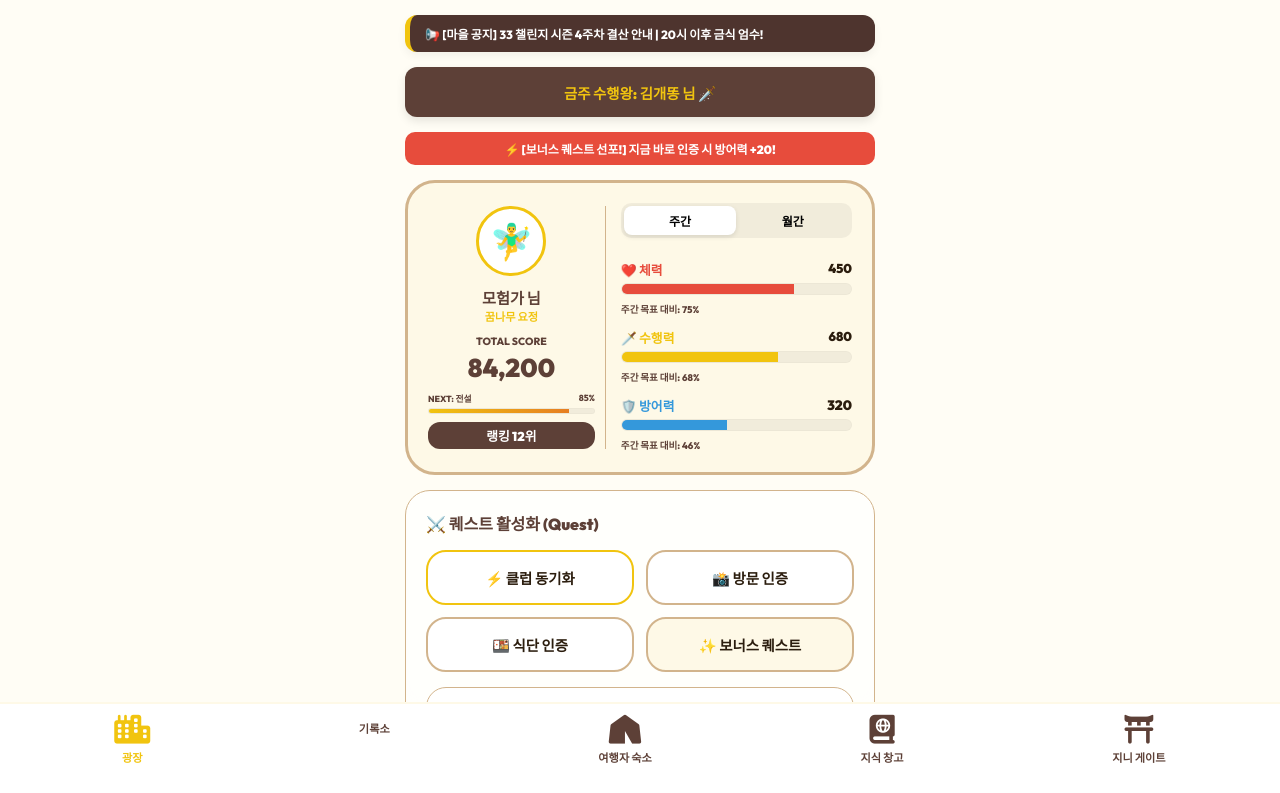
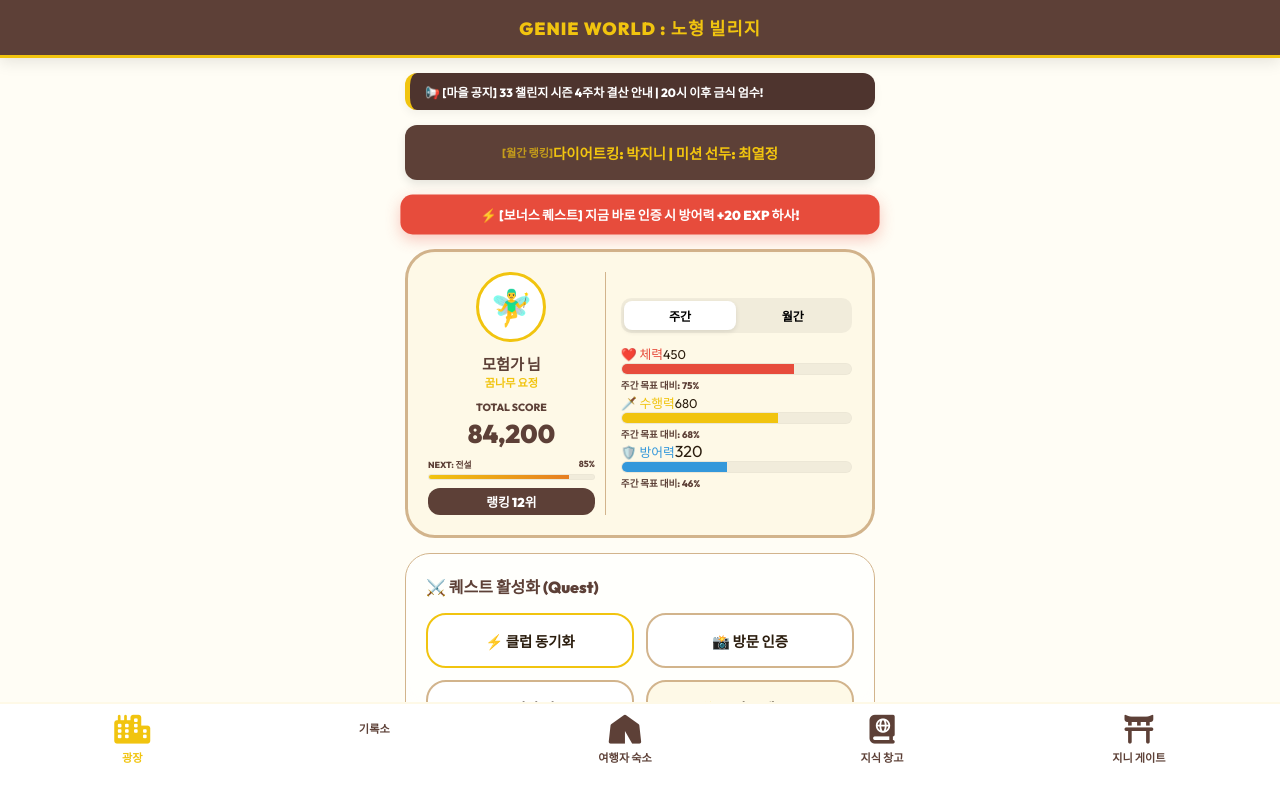
Before and after one commit to hamchorom-jeju/jumping-web, a website: page index.html in a window 1280 px wide. Both pictures are taken after a click on the element "✨ 보너스 퀘스트". Shown: the top 793 px of the page. Drawn offline with Linux system fonts and the light colour scheme.

Commit message:
feat: Implement App Header and 3-Tier Ranking Ticker v44.8

```diff
--- a/dashboard.js
+++ b/dashboard.js
@@ -1,6 +1,6 @@
 /**
- * Nohyung Village Dashboard Logic (v44.7 - Surgical Banner Separation)
- * Features: Separated Notice & Ranking Tickers, Immutable Status Window v44.0 Logic
+ * Nohyung Village Dashboard Logic (v44.8 - Multi-Tier Ranking & Global Header)
+ * Features: 3-Tier Ranking Ticker (Weekly/Monthly/Total), App Header Ready
  */
 
 const Village = {
@@ -38,12 +38,34 @@ const Village = {
         ]
     },
 
+    // 🏆 Multi-Tier Ranking Data
+    rankings: [
+        { type: "금주 랭킹", content: "체력왕: 홍길동 | 미션왕: 김개똥 | 수호왕: 이성실" },
+        { type: "월간 랭킹", content: "다이어트킹: 박지니 | 미션 선두: 최열정" },
+        { type: "토탈 랭킹", content: "1위: 전설모험가 | 2위: 꾸준지존 | 3위: 열정맨" }
+    ],
+    currentRankIndex: 0,
+
     init() {
-        console.log("v44.7 Surgical Revert & Banner Separation Initialized.");
+        console.log("v44.8 Global Header & 3-Tier Ticker Initialized.");
         this.renderAll();
         this.updateEvolution();
         this.startTicker();
         this.bindEvents();
+    },
+
+    startTicker() {
+        const ticker = document.getElementById('ranking-ticker');
+        setInterval(() => {
+            this.currentRankIndex = (this.currentRankIndex + 1) % this.rankings.length;
+            const r = this.rankings[this.currentRankIndex];
+            ticker.style.opacity = 0;
+            setTimeout(() => {
+                ticker.innerHTML = `<span style="font-size:0.7rem; opacity:0.7; display:block; margin-bottom:2px;">[${r.type}]</span>${r.content}`;
+                ticker.style.opacity = 1;
+                ticker.style.transition = 'opacity 0.5s';
+            }, 500);
+        }, 5000);
     },
 
     renderAll() {
@@ -125,25 +147,6 @@ const Village = {
         }
     },
 
-    startTicker() {
-        const ticker = document.getElementById('ranking-ticker');
-        let idx = 0;
-        const ranks = [
-            "금주 체력왕: 홍길동 님 ✨",
-            "금주 수행왕: 김개똥 님 🗡️",
-            "금주 수호왕: 이성실 님 🛡️"
-        ];
-        setInterval(() => {
-            idx = (idx + 1) % ranks.length;
-            ticker.style.opacity = 0;
-            setTimeout(() => {
-                ticker.innerText = ranks[idx];
-                ticker.style.opacity = 1;
-                ticker.style.transition = 'opacity 0.5s';
-            }, 500);
-        }, 5000);
-    },
-
     bindEvents() {
         const slider = document.getElementById('water-range');
         if (slider) {
--- a/index.css
+++ b/index.css
@@ -29,6 +29,22 @@ body {
     padding-bottom: 120px;
 }
 
+/* --- 🏛️ GLOBAL APP HEADER (v44.8 New) --- */
+.v-global-header {
+    background: var(--v-wood);
+    color: var(--gold);
+    padding: 15px 20px;
+    text-align: center;
+    border-bottom: 3px solid var(--gold);
+    box-shadow: 0 4px 15px rgba(0,0,0,0.1);
+}
+
+.v-global-header h1 {
+    font-size: 1.1rem;
+    font-weight: 900;
+    letter-spacing: 1px;
+}
+
 .v-container {
     max-width: 500px;
     margin: 0 auto;
@@ -38,7 +54,7 @@ body {
     gap: 15px;
 }
 
-/* --- 📜 SEPARATED BANNERS (v44.7 Surgical Separation) --- */
+/* --- 📜 SEPARATED BANNERS --- */
 .v-banner-notice {
     background: #4e342e;
     color: #fff;
@@ -58,7 +74,7 @@ body {
     font-size: 0.9rem;
     font-weight: 900;
     text-align: center;
-    min-height: 50px;
+    min-height: 55px;
     display: flex;
     align-items: center;
     justify-content: center;
@@ -68,12 +84,20 @@ body {
 .v-sudden-bar {
     background: var(--health);
     color: #fff;
-    padding: 8px 15px;
-    border-radius: 10px;
-    font-size: 0.75rem;
+    padding: 10px 15px;
+    border-radius: 12px;
+    font-size: 0.8rem;
     font-weight: 900;
-    display: none;
+    display: none; /* Shown via Trigger */
     text-align: center;
+    box-shadow: 0 5px 15px rgba(231, 76, 60, 0.3);
+    animation: pulse 2s infinite;
+}
+
+@keyframes pulse {
+    0% { transform: scale(1); }
+    50% { transform: scale(1.02); }
+    100% { transform: scale(1); }
 }
 
 /* --- 📋 STATUS WINDOW v44.0 (NEVER TOUCH - IMMUTABLE) --- */
@@ -110,91 +134,16 @@ body {
     padding: 4px 10px; border-radius: 12px; font-size: 0.8rem; font-weight: 900;
 }
 
-/* Ability Gauges */
-.gauge-section {
-    display: flex;
-    flex-direction: column;
-    gap: 12px;
-}
-
-.gauge-item {
-    display: flex;
-    flex-direction: column;
-    gap: 4px;
-}
-
-.gauge-header {
-    display: flex;
-    justify-content: space-between;
-    font-size: 0.85rem;
-    font-weight: 900;
-}
-
-.gauge-bar-bg {
-    background: rgba(0,0,0,0.05);
-    height: 12px;
-    border-radius: 6px;
-    overflow: hidden;
-    border: 1px solid rgba(0,0,0,0.02);
-}
-
-.gauge-fill {
-    height: 100%;
-    transition: width 1s cubic-bezier(0.175, 0.885, 0.32, 1.275);
-}
+.gauge-bar-bg { background: rgba(0,0,0,0.05); height: 12px; border-radius: 6px; overflow: hidden; border: 1px solid rgba(0,0,0,0.02); }
+.gauge-fill { height: 100%; transition: width 1s cubic-bezier(0.175, 0.885, 0.32, 1.275); }
 
 /* --- ⚔️ QUEST HUB --- */
-.v-quest-hub {
-    background: rgba(255,255,255,0.7);
-    backdrop-filter: blur(10px);
-    border-radius: 25px;
-    padding: 20px;
-    border: 1px solid var(--v-border);
-}
-
-.v-btn-grid {
-    display: grid;
-    grid-template-columns: repeat(2, 1fr);
-    gap: 12px;
-}
-
-.v-action-btn {
-    background: #fff;
-    border: 2px solid var(--v-border);
-    padding: 15px 10px;
-    border-radius: 20px;
-    text-align: center;
-    cursor: pointer;
-    font-weight: 900;
-    font-size: 0.9rem;
-}
-
-/* --- 📋 HABIT & PLUS --- */
-.habit-plus-section {
-    background: rgba(255,255,255,0.5);
-    border-radius: 25px;
-    padding: 20px;
-    border: 1px solid rgba(93, 64, 55, 0.1);
-}
+.v-quest-hub { background: rgba(255,255,255,0.7); backdrop-filter: blur(10px); border-radius: 25px; padding: 20px; border: 1px solid var(--v-border); }
+.v-btn-grid { display: grid; grid-template-columns: repeat(2, 1fr); gap: 12px; }
+.v-action-btn { background: #fff; border: 2px solid var(--v-border); padding: 15px 10px; border-radius: 20px; text-align: center; cursor: pointer; font-weight: 900; font-size: 0.9rem; }
 
 /* --- 📱 NAV BAR (v44.0 Clean) --- */
-.v-nav {
-    position: fixed;
-    bottom: 0; left: 0; width: 100%;
-    background: #fff;
-    display: flex; justify-content: space-around;
-    padding: 12px 10px 35px;
-    border-top: 2px solid var(--v-paper);
-    z-index: 2000;
-}
-
-.v-nav-item {
-    text-align: center;
-    color: var(--text-dim);
-    text-decoration: none;
-    font-size: 0.7rem;
-    font-weight: 900;
-}
-
+.v-nav { position: fixed; bottom: 0; left: 0; width: 100%; background: #fff; display: flex; justify-content: space-around; padding: 12px 10px 35px; border-top: 2px solid var(--v-paper); z-index: 2000; }
+.v-nav-item { text-align: center; color: var(--text-dim); text-decoration: none; font-size: 0.7rem; font-weight: 900; }
 .v-nav-item i { font-size: 1.8rem; display: block; margin-bottom: 4px; }
 .v-nav-item.active { color: var(--perf); }
--- a/index.html
+++ b/index.html
@@ -3,26 +3,33 @@
 <head>
     <meta charset="UTF-8">
     <meta name="viewport" content="width=device-width, initial-scale=1.0, maximum-scale=1.0, user-scalable=no">
-    <title>GENIE WORLD - Nohyung Village v44.7</title>
-    <!-- v44.7 Separated Banners CSS -->
+    <title>GENIE WORLD - Nohyung Village v44.8</title>
+    <!-- v44.8 App Header & Multi-Rank CSS -->
     <link rel="stylesheet" href="index.css">
     <!-- Icon Library -->
     <link rel="stylesheet" href="https://cdnjs.cloudflare.com/ajax/libs/font-awesome/6.4.0/css/all.min.css">
 </head>
 <body>
 
+    <!-- 🏛️ GLOBAL APP HEADER (v44.8) -->
+    <header class="v-global-header">
+        <h1>GENIE WORLD : 노형 빌리지</h1>
+    </header>
+
     <div class="v-container">
-        <!-- 📢 SEPARATED BANNERS (v44.7) -->
+
+        <!-- 📢 SEPARATED BANNERS -->
         <div class="v-banner-notice">
             📢 [마을 공지] 33 챌린지 시즌 4주차 결산 안내 | 20시 이후 금식 엄수!
         </div>
 
         <div class="v-banner-ranking" id="ranking-ticker">
-            금주 체력왕: 홍길동 님 ✨
+            [금주 랭킹] 체력왕: 홍길동 | 미션왕: 김개똥 | 수호왕: 이성실
         </div>
 
+        <!-- ⚡ SUDDEN MISSION BAR (Placement Confirmed) -->
         <div class="v-sudden-bar" id="sudden-mission-bar">
-            ⚡ [보너스 퀘스트 선포!] 지금 바로 인증 시 방어력 +20!
+            ⚡ [보너스 퀘스트] 지금 바로 인증 시 방어력 +20 EXP 하사!
         </div>
 
         <!-- 📋 모험가 상태창 (v44.0 IMMUTABLE - NEVER TOUCHED) -->
```
